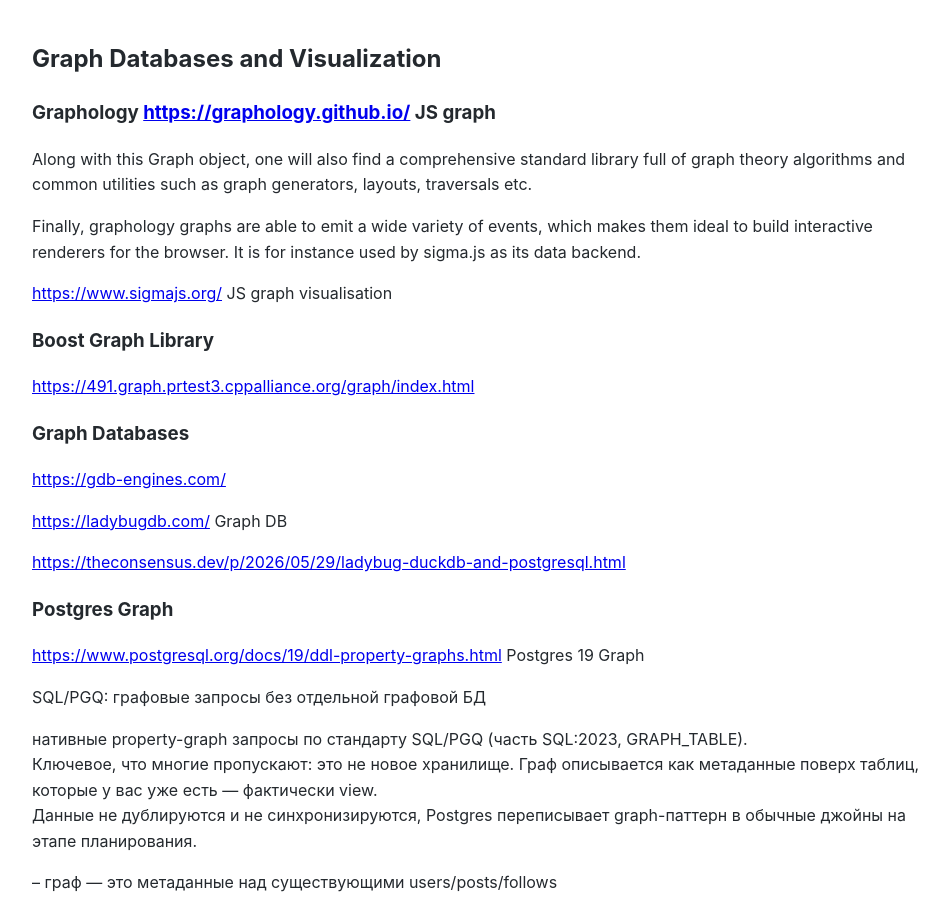
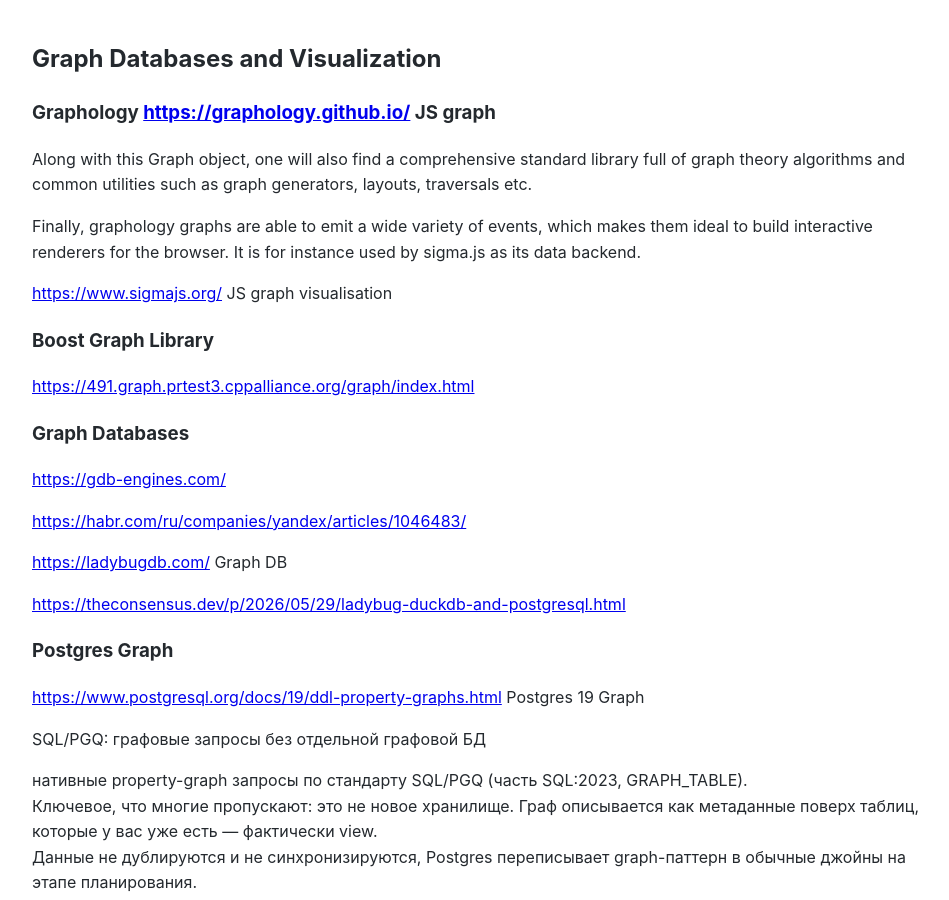
Before and after one commit to Michael-Lubinsky/michael-lubinsky.github.com, a Jekyll site: the page built from graph/graph.md, in a window 1280 px wide and 900 px high. Shown: the whole window, without its empty margins (158-1107 px from the left). Built offline with Jekyll 4.4.1, drawn with Linux system fonts in a browser that asks for light colours; our own code applies the rules of GitHub Pages for plain Markdown files.

Commit message:
Update graph.md

```diff
--- a/graph/graph.md
+++ b/graph/graph.md
@@ -16,6 +16,7 @@
 
 <https://gdb-engines.com/>
 
+<https://habr.com/ru/companies/yandex/articles/1046483/>
 
 <https://ladybugdb.com/> Graph DB
 
```
